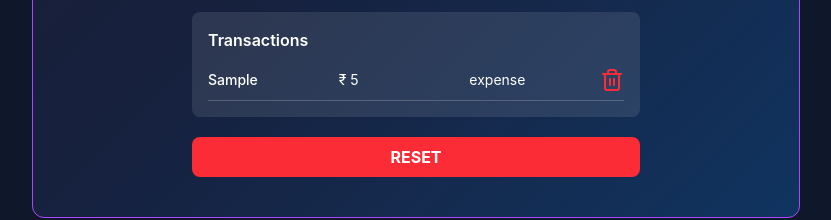
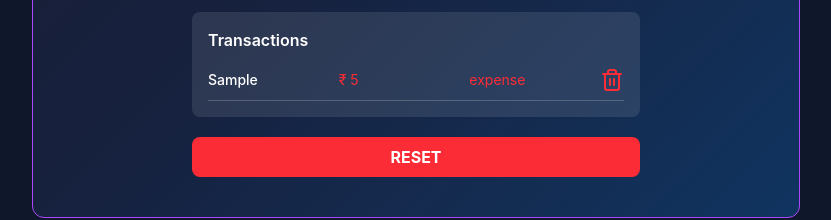
Before and after one commit to vishalsingh34342/expense-tracker, a React (Vite) app: page / in a window 1280 px wide. Both pictures are taken after typing "Sample", "5" into the empty fields and a click on the button "ADD". Shown: the part 535-755 px from the top of the page, without its empty margins (224-1055 px from the left). Built offline with nearby package versions, Linux system fonts and the light colour scheme.

Commit message:
fix color issue

```diff
--- a/src/components/Form.jsx
+++ b/src/components/Form.jsx
@@ -89,11 +89,11 @@ const Form = ({ handleForm, form, handleChange, transaction, balance, resetData,
                             >
                                 <span className='font-medium truncate w-1/3'>{item.title}</span>
 
-                                <span className={` w-1/3 {item.type === "expense" ? "text-red-500" : "text-green-400"}`}>
+                                <span className={` w-1/3 ${item.type === "expense" ? "text-red-500" : "text-green-400"}`}>
                                     ₹ {item.amount}
                                 </span>
 
-                                <span className={`w-1/3 {item.type === "expense" ? "text-red-500" : "text-green-400"}`}>
+                                <span className={`w-1/3 ${item.type === "expense" ? "text-red-500" : "text-green-400"}`}>
                                     {item.type}
                                 </span>
                                 <span onClick={() => deleteItem(index)} className="cursor-pointer text-red-500"><Trash /></span>
```
